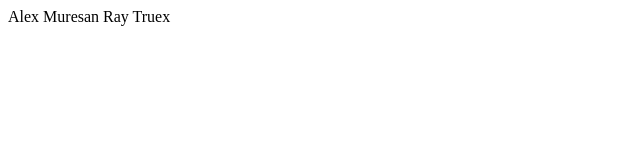
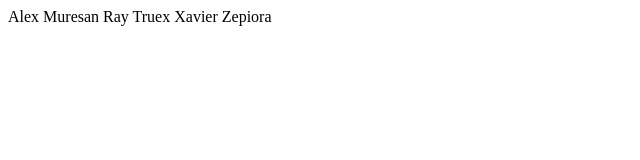
Before and after one commit to dsuberi/CIS335RateProfessor, a plain HTML site: page Exercise/index.html in a window 1280 px wide. Shown: the whole page, without its empty margins (0-640 px from the left). Drawn offline with Linux system fonts and the light colour scheme.

Commit message:
Xavier's Update

```diff
--- a/Exercise/index.html
+++ b/Exercise/index.html
@@ -12,7 +12,7 @@
 		Ray Truex
 
 		<!--Team Member #3 Add some content below-->
-
+		Xavier Zepiora
 		<!--Team Member #4 Add some content below-->
 
 		<!--Team Member #5 Add some content below-->
```
